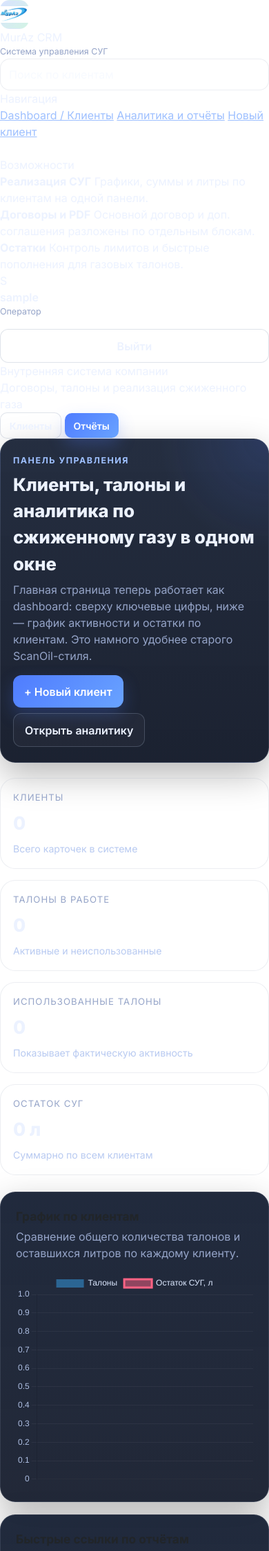
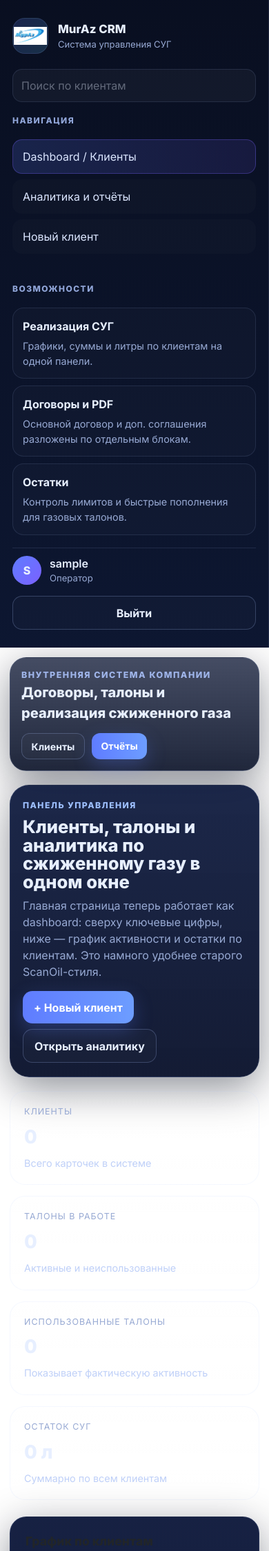
Before and after one commit to saittalon/scanoil-talon, a Flask app: page /clients in a window 390 px wide. Shown: the top 2249 px of the page at 69% size. Run offline with Flask 3, Linux system fonts and the light colour scheme; the visitor is signed in with stand-in values (Sample User, id 1); data that the repository does not hold is empty.

Commit message:
Add files via upload

```diff
--- a/static/styles.css
+++ b/static/styles.css
@@ -1,224 +1,117 @@
-
 :root{
-  --bg: #0b1220;
-  --bg-soft: #111a2e;
-  --card: rgba(18, 28, 48, 0.86);
-  --card-solid: #121c30;
-  --card-2: #17233d;
-  --text: #ecf2ff;
-  --muted: #95a4c8;
-  --line: rgba(148, 163, 184, 0.18);
-  --line-strong: rgba(148, 163, 184, 0.3);
-  --primary: #4f7cff;
-  --primary-2: #69a3ff;
-  --success: #21c77a;
-  --warning: #ffb84d;
-  --danger: #ff6b81;
-  --shadow: 0 18px 50px rgba(0,0,0,.28);
+  --bg:#09132f;
+  --bg-2:#0d1737;
+  --sidebar:#08102a;
+  --sidebar-2:#0b1636;
+  --card:#111c40;
+  --card-2:#162654;
+  --line:rgba(173,196,255,.12);
+  --line-strong:rgba(173,196,255,.24);
+  --text:#e7efff;
+  --muted:#97a9d3;
+  --primary:#5f7cff;
+  --primary-2:#7b61ff;
+  --accent:#5ec8ff;
+  --success:#22c77b;
+  --danger:#ff6c8d;
+  --warning:#ffbe62;
+  --shadow:0 16px 60px rgba(1,8,24,.45);
 }
-html, body { min-height: 100%; }
+html,body{min-height:100%;}
 body{
+  margin:0;
+  color:var(--text);
+  font-family:Inter,system-ui,-apple-system,Segoe UI,Roboto,Arial,sans-serif;
   background:
-    radial-gradient(circle at top left, rgba(79,124,255,.18), transparent 26%),
-    radial-gradient(circle at right top, rgba(33,199,122,.12), transparent 18%),
-    linear-gradient(180deg, #0a1020 0%, #0d1527 100%);
-  color: var(--text);
-  font-family: Inter, system-ui, -apple-system, Segoe UI, Roboto, Arial, sans-serif;
+    radial-gradient(circle at left top, rgba(95,124,255,.14), transparent 28%),
+    radial-gradient(circle at right bottom, rgba(123,97,255,.16), transparent 30%),
+    linear-gradient(180deg,#08122d 0%, #0b1533 52%, #091128 100%);
 }
-a{ color: #9ec0ff; }
-a:hover{ color: #bfd5ff; }
-.bg-app{ background: transparent; }
-.navbar-glass{
-  background: rgba(9, 14, 25, 0.72) !important;
-  backdrop-filter: blur(16px);
-  border-bottom: 1px solid rgba(255,255,255,.06) !important;
+a{color:#b9cfff;text-decoration:none}
+a:hover{color:#d7e5ff}
+.bg-app{background:transparent}
+.form-control,.form-select,.search-input{
+  border-radius:14px;
+  min-height:48px;
+  background:rgba(7,15,39,.88);
+  border:1px solid var(--line);
+  color:var(--text);
+  box-shadow:none!important;
 }
-.navbar .btn-link, .navbar .navbar-brand, .navbar .text-muted{ color: var(--text) !important; }
-.navbar .btn-link{ opacity: .85; }
-.navbar .btn-link:hover{ opacity: 1; }
-.brand-logo-wrap{
-  width: 42px; height: 42px; border-radius: 14px;
-  background: linear-gradient(135deg, rgba(79,124,255,.22), rgba(33,199,122,.2));
-  display:flex; align-items:center; justify-content:center;
-  border:1px solid rgba(255,255,255,.08);
-  box-shadow: inset 0 1px 0 rgba(255,255,255,.06);
+.form-control::placeholder{color:rgba(231,239,255,.38)}
+.form-control:focus,.form-select:focus{background:rgba(9,20,50,.96);border-color:rgba(123,97,255,.62);color:var(--text)}
+.form-control:disabled{background:rgba(255,255,255,.04);color:var(--muted)}
+.text-muted,.small,small,.form-text{color:var(--muted)!important}
+.btn{border-radius:14px;padding:.72rem 1rem;font-weight:700;border:1px solid transparent}
+.btn-sm{padding:.48rem .85rem;border-radius:12px}
+.btn-brand,.btn-primary,.btn-success{
+  background:linear-gradient(90deg,var(--primary),#6d9dff);
+  color:#fff;border:none;box-shadow:0 10px 28px rgba(95,124,255,.28)
 }
-.brand-logo-wrap img{ height: 24px; object-fit: contain; }
-.brand-subtitle{ color: var(--muted); font-size: .78rem; }
-.search-wrap{ max-width: 620px; margin: 0 auto; }
-.search-input,
-.form-control,
-.form-select{
-  border-radius: 14px;
-  min-height: 46px;
-  background: rgba(15, 23, 42, .72);
-  color: var(--text);
-  border: 1px solid var(--line);
-  box-shadow: none !important;
+.btn-brand:hover,.btn-primary:hover,.btn-success:hover{color:#fff;filter:brightness(1.06)}
+.btn-outline-secondary,.btn-outline-primary,.btn-outline-danger,.btn-outline-dark{
+  color:var(--text);border-color:var(--line-strong);background:rgba(255,255,255,.02)
 }
-.search-input{ padding-left: 16px; }
-.form-control::placeholder{ color: rgba(236, 242, 255, .42); }
-.form-control:focus,
-.form-select:focus{
-  border-color: rgba(105,163,255,.7);
-  background: rgba(17, 26, 46, .92);
-  color: var(--text);
+.btn-outline-danger:hover{background:rgba(255,108,141,.14);border-color:rgba(255,108,141,.3);color:#fff}
+.btn-link{color:#b9cfff}
+.alert{background:rgba(255,255,255,.04);border:1px solid var(--line);border-radius:18px;color:var(--text)}
+.card-soft,.modal-content{
+  background:linear-gradient(180deg, rgba(13,24,59,.96), rgba(10,18,45,.98));
+  border:1px solid var(--line);
+  border-radius:24px;
+  box-shadow:var(--shadow);
 }
-.form-control:disabled, .form-select:disabled{ background: rgba(255,255,255,.04); color: var(--muted); }
-.form-text, .text-muted, .small, small { color: var(--muted) !important; }
-.table{ --bs-table-bg: transparent; --bs-table-color: var(--text); --bs-table-border-color: var(--line); margin-bottom:0; }
-.table thead th{
-  color: #c7d5f4; font-size: .78rem; text-transform: uppercase; letter-spacing: .05em;
-  border-bottom: 1px solid var(--line-strong); background: rgba(255,255,255,.02);
+.modal-content{backdrop-filter:blur(18px)}
+.modal-header,.modal-footer{border-color:var(--line)}
+.table{--bs-table-bg:transparent;--bs-table-color:var(--text);--bs-table-border-color:var(--line)}
+.table thead th{background:rgba(255,255,255,.02);color:#cbd8fb;font-size:.78rem;text-transform:uppercase;letter-spacing:.07em}
+.table td{border-color:var(--line)}
+.table-hover tbody tr:hover{background:rgba(255,255,255,.03)}
+.app-shell{display:grid;grid-template-columns:290px 1fr;min-height:100vh}
+.sidebar-shell{
+  position:sticky;top:0;height:100vh;padding:26px 18px;
+  background:linear-gradient(180deg, rgba(4,10,28,.98), rgba(8,18,45,.98));
+  border-right:1px solid var(--line);display:flex;flex-direction:column;gap:18px
 }
-.table td{ border-color: var(--line); }
-.table-hover tbody tr:hover{ background: rgba(255,255,255,.025); }
-.card-soft,
-.modal-content{
-  border: 1px solid var(--line);
-  border-radius: 22px;
-  background: linear-gradient(180deg, rgba(19,29,49,.94), rgba(15,22,39,.92));
-  box-shadow: var(--shadow);
-}
-.modal-content{ backdrop-filter: blur(12px); }
-.modal-header, .modal-footer{ border-color: var(--line); }
-.btn{
-  border-radius: 12px; padding: .72rem 1rem; font-weight: 600;
-  border: 1px solid transparent;
-}
-.btn-sm{ border-radius: 10px; padding: .45rem .8rem; }
-.btn-success,
-.btn-primary,
-.btn-brand{
-  background: linear-gradient(135deg, var(--primary), var(--primary-2));
-  border: none; color: #fff;
-  box-shadow: 0 10px 24px rgba(79,124,255,.25);
-}
-.btn-success:hover,
-.btn-primary:hover,
-.btn-brand:hover{ color:#fff; filter: brightness(1.05); }
-.btn-outline-dark,
-.btn-outline-secondary,
-.btn-outline-primary,
-.btn-outline-danger{
-  background: rgba(255,255,255,.03);
-  color: var(--text);
-  border-color: var(--line-strong);
-}
-.btn-outline-danger:hover{ background: rgba(255,107,129,.14); color: #fff; border-color: rgba(255,107,129,.35); }
-.btn-link{ color: #aac6ff; }
-.badge{ border-radius: 999px; padding: .55rem .72rem; font-weight: 600; }
-.text-bg-success{ background: rgba(33,199,122,.14) !important; color: #95f0c2 !important; }
-.text-bg-secondary{ background: rgba(148,163,184,.18) !important; color: #dde8ff !important; }
-.text-bg-danger{ background: rgba(255,107,129,.15) !important; color: #ffc0ca !important; }
-.alert{ border-radius: 18px; border:1px solid var(--line); background: rgba(255,255,255,.035); color: var(--text); }
-.container-fluid{ max-width: 1600px; }
-.page-hero{
-  border: 1px solid var(--line);
-  border-radius: 28px;
-  padding: 28px;
-  margin-bottom: 22px;
-  background:
-    radial-gradient(circle at top right, rgba(79,124,255,.16), transparent 26%),
-    linear-gradient(180deg, rgba(18,28,48,.92), rgba(13,20,36,.94));
-  box-shadow: var(--shadow);
-}
-.hero-kicker{ color: #9ec0ff; text-transform: uppercase; letter-spacing:.12em; font-size: .78rem; font-weight:700; }
-.hero-title{ font-size: clamp(1.6rem, 2vw, 2.35rem); font-weight: 800; margin: 6px 0; }
-.hero-subtitle{ color: var(--muted); max-width: 780px; }
-.metrics-grid{
-  display:grid; grid-template-columns: repeat(4, minmax(0, 1fr)); gap:16px;
-}
-.metric-card{
-  border:1px solid var(--line); border-radius: 22px; background: rgba(255,255,255,.03);
-  padding: 18px; min-height: 132px; box-shadow: inset 0 1px 0 rgba(255,255,255,.04);
-}
-.metric-label{ color: var(--muted); font-size: .82rem; text-transform: uppercase; letter-spacing: .08em; }
-.metric-value{ font-size: 1.95rem; font-weight: 800; line-height:1.1; margin-top: 12px; }
-.metric-foot{ color: #b8caf1; margin-top: 12px; font-size: .88rem; }
-.grid-2{ display:grid; grid-template-columns: 1.2fr .8fr; gap: 18px; }
-.section-card{ padding: 22px; }
-.section-title{ font-size: 1.08rem; font-weight: 700; margin-bottom: 4px; }
-.section-subtitle{ color: var(--muted); margin-bottom: 16px; }
-.chart-card{ min-height: 380px; }
-.chart-wrap{ position: relative; height: 310px; }
-.client-list{ display:grid; gap: 14px; }
-.client-item{
-  border:1px solid var(--line); border-radius: 18px; background: rgba(255,255,255,.02);
-  padding: 16px; display:flex; align-items:flex-start; justify-content:space-between; gap:16px;
-}
-.client-item:hover{ background: rgba(255,255,255,.04); }
-.client-item-main{ min-width:0; }
-.client-name{ font-weight: 700; font-size: 1.04rem; }
-.client-meta{ color: var(--muted); font-size: .88rem; margin-top: 4px; }
-.client-quickstats{ display:flex; gap: 10px; flex-wrap: wrap; margin-top: 12px; }
-.pill-stat{
-  padding: .52rem .72rem; border-radius: 999px; border: 1px solid var(--line);
-  background: rgba(255,255,255,.03); color: #d7e6ff; font-size: .84rem;
-}
-.quick-links{ display:flex; gap: 8px; flex-wrap: wrap; justify-content:flex-end; }
-.side-list{ display:grid; gap: 12px; }
-.side-item{
-  border:1px solid var(--line); border-radius: 16px; padding: 14px;
-  background: rgba(255,255,255,.025);
-}
-.login-page{ min-height:100vh; display:grid; place-items:center; padding: 24px; }
-.login-shell{ width: min(1120px, 100%); display:grid; grid-template-columns: 1.1fr .9fr; gap: 24px; }
-.login-side, .login-card{
-  border:1px solid var(--line); border-radius: 28px; background: linear-gradient(180deg, rgba(18,28,48,.86), rgba(13,20,36,.95));
-  box-shadow: var(--shadow); backdrop-filter: blur(18px);
-}
-.login-side{ padding: 36px; display:flex; flex-direction:column; justify-content:space-between; min-height: 620px; }
-.login-title{ font-size: clamp(2rem, 3.4vw, 3.4rem); font-weight:800; line-height:1.02; max-width: 550px; }
-.login-card{ padding: 34px; }
-.logo-badge{
-  width:60px; height:60px; border-radius: 20px; display:grid; place-items:center;
-  background: linear-gradient(135deg, rgba(79,124,255,.25), rgba(33,199,122,.18)); border:1px solid rgba(255,255,255,.08);
-}
-.logo-badge img{ height: 34px; }
-.feature-stack{ display:grid; gap: 14px; margin-top: 28px; }
-.feature-item{ border:1px solid var(--line); border-radius: 18px; padding: 16px; background: rgba(255,255,255,.025); }
-.feature-item b{ display:block; margin-bottom: 6px; }
-.login-caption{ color: var(--muted); max-width: 520px; }
-.client-head .card-body{ padding: 22px; }
-.status-dot{ width:10px; height:10px; border-radius:999px; margin-top: 6px; background: var(--success); box-shadow: 0 0 0 6px rgba(33,199,122,.12); }
-.client-tabs{ display:flex; flex-wrap:wrap; gap:10px; padding-top:14px; border-top:1px solid var(--line); }
-.client-tabs .tab{
-  display:inline-flex; align-items:center; gap:8px; padding:12px 16px; border-radius: 14px;
-  background: rgba(255,255,255,.03); color: #dce8ff; text-decoration:none; border:1px solid transparent;
-}
-.client-tabs .tab.active{ background: linear-gradient(135deg, rgba(79,124,255,.18), rgba(105,163,255,.08)); border-color: rgba(105,163,255,.3); }
-.tab-count{ color: #9ec0ff; }
-.info-grid{ display:grid; grid-template-columns: repeat(2, minmax(0, 1fr)); gap: 18px; }
-.info-card{ border:1px solid var(--line); border-radius: 20px; padding: 18px; background: rgba(255,255,255,.03); }
-.info-card h6{ font-size:.82rem; text-transform: uppercase; letter-spacing:.08em; color: var(--muted); }
-.info-value{ font-size: 1.45rem; font-weight: 800; }
-.contract-layout{ display:grid; grid-template-columns: 360px 1fr; gap: 18px; }
-.contract-list .list-group-item{
-  background: rgba(255,255,255,.02); color: var(--text); border:1px solid var(--line); border-radius: 16px !important; margin-bottom: 10px;
-}
-.contract-list .list-group-item.active{ background: linear-gradient(135deg, rgba(79,124,255,.17), rgba(105,163,255,.1)); border-color: rgba(105,163,255,.38); }
-.file-row, .doc-tile{
-  border:1px solid var(--line); border-radius: 16px; background: rgba(255,255,255,.03);
-}
-.file-row{ padding: 14px; }
-.doc-grid{ display:grid; grid-template-columns: repeat(2, minmax(0, 1fr)); gap: 14px; }
-.doc-tile{ padding: 16px; }
-.balance-hero{ display:grid; grid-template-columns: repeat(3, minmax(0, 1fr)); gap: 14px; }
-.liter-badges{ display:flex; flex-wrap:wrap; gap: 8px; }
-.liter-badges button{ min-width: 84px; }
-.report-grid{ display:grid; grid-template-columns: 1.1fr .9fr; gap: 18px; }
-.report-stat-grid{ display:grid; grid-template-columns: repeat(3, minmax(0, 1fr)); gap: 14px; }
-.table-shell{ border:1px solid var(--line); border-radius: 20px; overflow:hidden; }
-.empty-state{ padding: 32px; text-align:center; color: var(--muted); border:1px dashed var(--line-strong); border-radius: 18px; }
-@media (max-width: 1200px){
-  .metrics-grid, .report-stat-grid, .balance-hero, .info-grid, .doc-grid { grid-template-columns: repeat(2, minmax(0,1fr)); }
-  .grid-2, .report-grid, .contract-layout, .login-shell { grid-template-columns: 1fr; }
-}
-@media (max-width: 768px){
-  .metrics-grid, .report-stat-grid, .balance-hero, .info-grid, .doc-grid { grid-template-columns: 1fr; }
-  .page-hero{ padding: 22px 18px; border-radius: 22px; }
-  .metric-value{ font-size: 1.65rem; }
-  .quick-links{ justify-content:flex-start; }
-  .login-side{ min-height: auto; }
-}
+.sidebar-brand{display:flex;align-items:center;gap:14px}
+.brand-logo-wrap{width:44px;height:44px;border-radius:14px;display:grid;place-items:center;background:linear-gradient(135deg, rgba(95,124,255,.2), rgba(94,200,255,.18));border:1px solid var(--line)}
+.brand-logo-wrap.lg{width:52px;height:52px;border-radius:18px}.brand-logo-wrap img{height:26px;object-fit:contain}
+.brand-title{font-weight:800;font-size:1.05rem}.brand-subtitle{font-size:.82rem;color:var(--muted)}
+.sidebar-search{margin-top:4px}
+.sidebar-group-label{font-size:.75rem;letter-spacing:.12em;text-transform:uppercase;color:#91a6d9;font-weight:800}
+.sidebar-nav{display:grid;gap:8px}
+.sidebar-link{padding:12px 14px;border-radius:14px;border:1px solid transparent;color:#dbe6ff;background:rgba(255,255,255,.015)}
+.sidebar-link:hover{background:rgba(255,255,255,.035)}
+.sidebar-link.active{background:linear-gradient(90deg, rgba(95,124,255,.18), rgba(123,97,255,.12));border-color:rgba(123,97,255,.32)}
+.sidebar-note-list{display:grid;gap:10px}
+.sidebar-note{border:1px solid var(--line);border-radius:16px;padding:14px;background:rgba(255,255,255,.02)}
+.sidebar-note b{display:block;margin-bottom:6px}.sidebar-note span{display:block;color:var(--muted);font-size:.9rem}
+.sidebar-user{padding-top:10px;border-top:1px solid var(--line)}
+.user-chip{display:flex;align-items:center;gap:12px}.user-avatar{width:42px;height:42px;border-radius:50%;display:grid;place-items:center;background:linear-gradient(135deg,var(--primary),var(--primary-2));font-weight:800}
+.main-shell{min-width:0;padding:22px 24px 28px}
+.topbar-shell{display:flex;justify-content:space-between;align-items:center;gap:14px;padding:18px 22px;border:1px solid var(--line);border-radius:24px;background:linear-gradient(180deg, rgba(10,20,50,.76), rgba(9,17,40,.9));box-shadow:var(--shadow)}
+.topbar-kicker{font-size:.78rem;letter-spacing:.12em;text-transform:uppercase;color:#9fb5ea;font-weight:800}.topbar-title{font-size:1.25rem;font-weight:800}
+.topbar-actions{display:flex;gap:10px;flex-wrap:wrap}.content-shell{padding-top:20px}
+.page-hero{border:1px solid var(--line);border-radius:28px;padding:26px 28px;margin-bottom:20px;background:linear-gradient(180deg, rgba(14,26,62,.94), rgba(10,18,44,.96));box-shadow:var(--shadow)}
+.hero-kicker{color:#9ec0ff;text-transform:uppercase;letter-spacing:.12em;font-size:.76rem;font-weight:800}.hero-title{font-size:clamp(1.6rem,2.3vw,2.5rem);font-weight:800;line-height:1.05;margin:8px 0}.hero-subtitle{max-width:900px;color:var(--muted)}
+.metrics-grid,.report-stat-grid{display:grid;grid-template-columns:repeat(4,minmax(0,1fr));gap:16px}.report-stat-grid{grid-template-columns:repeat(3,minmax(0,1fr))}
+.metric-card{border:1px solid var(--line);border-radius:22px;padding:20px;background:linear-gradient(180deg, rgba(255,255,255,.03), rgba(255,255,255,.02));box-shadow:inset 0 1px 0 rgba(255,255,255,.04)}
+.metric-label{font-size:.78rem;letter-spacing:.08em;text-transform:uppercase;color:var(--muted)}.metric-value{font-size:2rem;font-weight:800;line-height:1.1;margin-top:12px}.metric-foot{margin-top:12px;color:#bfd0f8;font-size:.9rem}
+.grid-2,.report-grid{display:grid;grid-template-columns:1.15fr .85fr;gap:18px}.section-card{padding:22px}.section-title{font-size:1.1rem;font-weight:800;margin-bottom:4px}.section-subtitle{color:var(--muted);margin-bottom:16px}.chart-card{min-height:380px}.chart-wrap{position:relative;height:310px}
+.client-list{display:grid;gap:14px}.client-item{border:1px solid var(--line);border-radius:18px;background:rgba(255,255,255,.02);padding:16px;display:flex;justify-content:space-between;gap:16px}.client-item:hover{background:rgba(255,255,255,.03)}
+.client-name{font-size:1.06rem;font-weight:800}.client-meta{color:var(--muted);font-size:.9rem}.client-quickstats,.quick-links,.client-tabs,.liter-badges{display:flex;gap:10px;flex-wrap:wrap}.quick-links{justify-content:flex-end}
+.pill-stat{padding:.52rem .72rem;border-radius:999px;border:1px solid var(--line);background:rgba(255,255,255,.03);font-size:.84rem;color:#dce6ff}
+.side-list{display:grid;gap:12px}.side-item{border:1px solid var(--line);border-radius:16px;padding:14px;background:rgba(255,255,255,.025)}
+.client-head .card-body{padding:22px}.status-dot{width:10px;height:10px;border-radius:999px;background:var(--success);box-shadow:0 0 0 7px rgba(34,199,123,.12)}
+.client-tabs{padding-top:14px;border-top:1px solid var(--line)}.client-tabs .tab{padding:12px 16px;border-radius:14px;background:rgba(255,255,255,.03);border:1px solid transparent;color:#dce8ff}.client-tabs .tab.active{background:linear-gradient(90deg, rgba(95,124,255,.18), rgba(123,97,255,.14));border-color:rgba(123,97,255,.32)}.tab-count{color:#9ec0ff}
+.info-card,.doc-tile,.file-row{border:1px solid var(--line);border-radius:18px;background:rgba(255,255,255,.025)}.info-card,.doc-tile{padding:18px}.file-row{padding:14px}.info-card h6{font-size:.8rem;text-transform:uppercase;letter-spacing:.08em;color:var(--muted)}.info-value{font-size:1.5rem;font-weight:800}
+.info-grid,.doc-grid,.balance-hero{display:grid;grid-template-columns:repeat(3,minmax(0,1fr));gap:14px}.info-grid{grid-template-columns:repeat(2,minmax(0,1fr))}.doc-grid{grid-template-columns:repeat(2,minmax(0,1fr))}
+.contract-layout{display:grid;grid-template-columns:360px 1fr;gap:18px}.contract-list .list-group-item{background:rgba(255,255,255,.02);color:var(--text);border:1px solid var(--line);border-radius:16px!important;margin-bottom:10px}.contract-list .list-group-item.active{background:linear-gradient(90deg, rgba(95,124,255,.18), rgba(123,97,255,.12));border-color:rgba(123,97,255,.34)}
+.table-shell{border:1px solid var(--line);border-radius:20px;overflow:hidden}.empty-state{padding:32px;text-align:center;color:var(--muted);border:1px dashed var(--line-strong);border-radius:18px}
+.login-body{overflow:auto}.login-page{min-height:100vh;display:grid;place-items:center;padding:28px}.login-shell{width:min(1320px,100%);display:grid;grid-template-columns:1.12fr .88fr;gap:24px}.login-side,.login-card{border:1px solid var(--line);border-radius:30px;background:linear-gradient(180deg, rgba(15,27,62,.93), rgba(10,18,46,.98));box-shadow:var(--shadow);backdrop-filter:blur(18px)}
+.login-side{padding:34px;display:flex;flex-direction:column;justify-content:space-between;min-height:760px}.login-card{padding:34px 32px}.logo-badge{width:64px;height:64px;border-radius:20px;display:grid;place-items:center;background:linear-gradient(135deg, rgba(95,124,255,.22), rgba(94,200,255,.16));border:1px solid var(--line)}.logo-badge.xl{width:72px;height:72px}.logo-badge img{height:34px}.login-title{font-size:clamp(2.6rem,4.6vw,4.2rem);font-weight:800;line-height:.98;max-width:620px}.login-caption{color:var(--muted);font-size:1.02rem;max-width:560px}.feature-stack{display:grid;gap:14px}.feature-item{border:1px solid var(--line);border-radius:20px;padding:16px;background:rgba(255,255,255,.022)}.feature-item b{display:block;margin-bottom:6px}
+.login-mini-stats{display:grid;gap:12px;margin-top:18px}.mini-stat-card{border:1px solid var(--line);border-radius:18px;padding:15px;background:rgba(255,255,255,.02)}.mini-stat-card span{display:block;color:var(--muted);margin-bottom:6px}.mini-stat-card b{font-size:1rem}
+.auth-title{font-size:2.05rem;font-weight:800}.auth-subtitle{color:var(--muted)}.btn-auth{min-height:52px;font-size:1.15rem}
+.badge{border-radius:999px;padding:.55rem .72rem;font-weight:700}.text-bg-success{background:rgba(34,199,123,.14)!important;color:#9cf0c4!important}.text-bg-secondary{background:rgba(173,196,255,.12)!important;color:#e5eeff!important}.text-bg-danger{background:rgba(255,108,141,.16)!important;color:#ffc4d0!important}
+@media (max-width:1280px){.app-shell{grid-template-columns:1fr}.sidebar-shell{position:relative;height:auto}.main-shell{padding-top:0}.metrics-grid,.report-stat-grid,.balance-hero,.doc-grid,.info-grid{grid-template-columns:repeat(2,minmax(0,1fr))}.grid-2,.report-grid,.contract-layout,.login-shell{grid-template-columns:1fr}}
+@media (max-width:760px){.main-shell,.login-page{padding:14px}.topbar-shell{padding:16px;flex-direction:column;align-items:flex-start}.metrics-grid,.report-stat-grid,.balance-hero,.doc-grid,.info-grid{grid-template-columns:1fr}.page-hero{padding:20px 18px}.metric-value{font-size:1.7rem}.client-item{flex-direction:column}.quick-links{justify-content:flex-start}.login-side{min-height:auto;padding:22px}.login-card{padding:24px 20px}.login-title{font-size:2.15rem}}
```
